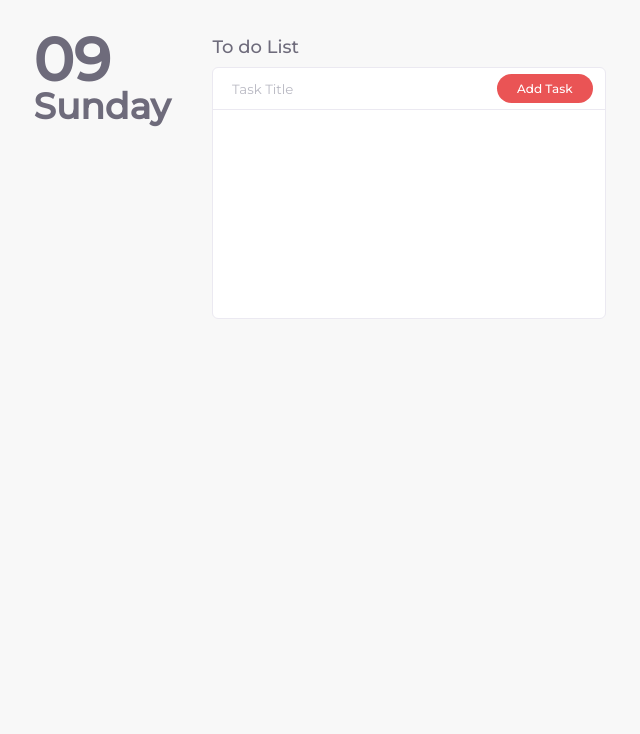
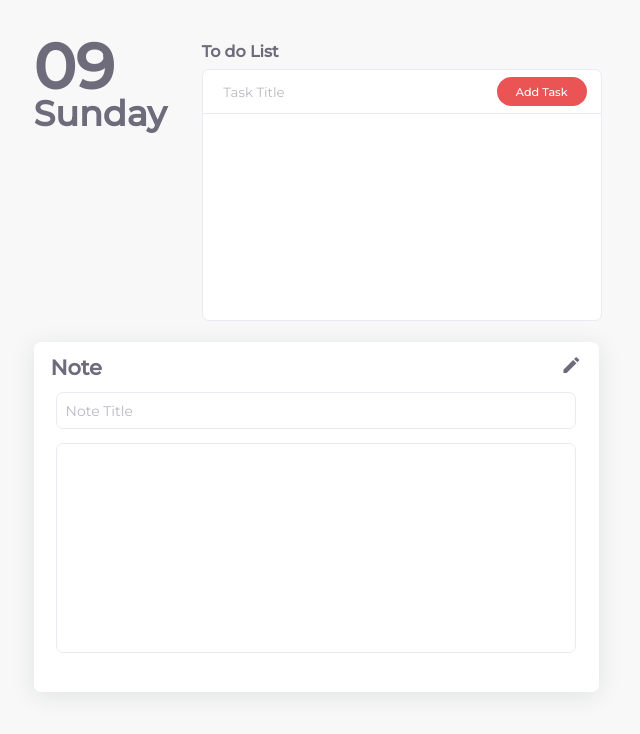
Before and after one commit to joan-KIM/diary, a React (Create React App) app: page / in a window 1280 px wide. Shown: the top 734 px of the page, without its empty margins (632-1272 px from the left). Built offline with nearby package versions, Linux system fonts and the light colour scheme.

Commit message:
노트 마크업, 스타일링

```diff
--- a/src/App.css
+++ b/src/App.css
@@ -3,7 +3,7 @@ body{
   height: 100vh;
   background-color: #F8F8F8;
   font-family: 'Montserrat', sans-serif;
-  font-size: 12px;
+  font-size: 14px;
 }
 
 .App{
@@ -12,13 +12,11 @@ body{
 }
 
 .monthly{
-  /* background-color: red; */
   width: 52%;
   height: 100vh;
 }
 
 .daily{
-  /* background-color: royalblue; */
   width:48%;
 }
 
@@ -28,25 +26,25 @@ body{
 }
 
 .date{
-  font-size: 5em;
+  font-size: 4.5em;
   margin: 0;
   line-height: 80%;
 }
 
 .day{
   margin: 0;
-  font-size: 3em;
+  font-size: 2.5em;
 }
 
 .todolist-wrapper{
   height: 40%;
   width: 400px;
-  margin: 0 3.5em;
+  margin: 0 2.5em;
 }
 
 .todolist-header{
-  font-size: 18px;
-  font-weight: 500;
+  font-size: 16px;
+  font-weight: 600;
   color: #6E6B7B;
   margin: 0;
   margin-bottom: 0.5em;
@@ -94,7 +92,7 @@ body{
   display: block;
   margin-left: auto;
   font-family: 'Montserrat', sans-serif;
-  font-size: 12px;
+  font-size: 0.8em;
   font-weight: 500;
   border-style: none;
   border-radius: 2em;
@@ -182,3 +180,79 @@ label{
 .checked > .checkmark {
   visibility: visible;
 }
+
+.note-section{
+  background-color: #ffffff;
+  height: 350px;
+  margin-right:3.5em;
+  margin-top: 1.5em;
+  border-radius: 0.5em;
+  box-shadow: 0 4px 24px 0 rgb(34, 41, 47, 0.1);
+}
+
+.note-header{
+  display: flex;
+}
+
+.note-header-title{
+  font-size: 1.5em;
+  font-weight: 600;
+  color: #6E6B7B;
+  padding: 0.6em 0.8em;
+  margin:0;
+}
+
+.edit-btn{
+  color: #6E6B7B;
+  font-size: 1.5em;
+  margin-left:auto;
+  padding: 0.6em 0.8em;
+  cursor: pointer;
+}
+
+.note-title, .note{
+  width:92%;
+  margin: auto;
+  display: block;
+  padding: 0.6em;
+  box-sizing: border-box;
+  font-size: 1em;
+  font-family: 'Montserrat', sans-serif;
+  border: 1px solid #EBE9F1;
+  border-radius: 0.5em;
+  color: #6E6B7B;
+  outline: none;
+}
+
+.note-title:focus::placeholder{
+  padding-left: 0.4em;
+  transition: padding-left 0.2s ease;
+}
+.note{
+  margin: 1em auto;
+  height: 60%;
+  resize: none;
+}
+
+.edited > .note-title,
+.edited > .note,
+.editing > .title,
+.editing > .content{
+  display: none;
+}
+
+.title{
+  font-weight: 500;
+  font-size: 1.3em;
+  margin: 0;
+  padding: 0.3em 1.2em;
+  color: #5E5873;
+}
+
+.content{
+  height: 55%;
+  overflow: auto;
+  color: #5E5873;
+  padding: 1em 1.5em;
+  margin:0;
+}
--- a/src/components/Daily.jsx
+++ b/src/components/Daily.jsx
@@ -1,9 +1,42 @@
-import React from "react";
-import reactDom from "react-dom";
+import classNames from "classnames";
+import React, { useState } from "react";
 import Date from "./Date";
 import TodoListContainer from "./TodoListContainer";
+import {MdModeEdit} from "react-icons/md";
 
 export default function Daily(){
+    const [isEdited, setIsEdited] = useState(false);
+    const [isEditing, setIsEditing] = useState(true);
+    const [title, setTitle] = useState('');
+    const [content, setContent] = useState('');
+    const [text, setText] = useState('');
+    const [titleValue, setTitleValue] = useState('');
+
+    const changeHandler = (e) => {
+        setTitleValue(e.target.value);
+    }
+
+    const typing = (e) => {
+        setText(e.target.value);
+    }
+
+    const toggleHandler = () => {
+        setIsEdited(!isEdited);
+        setIsEditing(!isEditing);
+        setTitle(titleValue);
+        setContent(text);
+    }
+
+    const focusHandler = (event) => {
+        event.target.style.border = "1px solid #EA5455";
+        event.target.style.boxShadow = "0px 0px 18px 0px #EBEBEB";
+    }
+
+    const focusOutHandler = (event) => {
+        event.target.style.border = "1px solid #EBE9F1"
+        event.target.style.boxShadow = "none";
+    }
+
     return (
         <div className='daily'>
             <div style={ {display:'flex', marginTop: '3em'} }>
@@ -13,6 +46,26 @@ export default function Daily(){
                     <TodoListContainer />
                 </div>
             </div>
+
+            <div className={classNames('note-section', {edited:isEdited}, {editing:isEditing})} >
+                <div className='note-header'>
+                    <p className='note-header-title' >Note</p>
+                    <MdModeEdit onClick={toggleHandler} className='edit-btn' />
+                </div>
+
+                <input type='text'
+                className='note-title'
+                placeholder='Note Title'
+                value={titleValue}
+                onChange={changeHandler}
+                onFocus={focusHandler}
+                onBlur={focusOutHandler}
+                />
+                <textarea className='note' value={text} onChange={typing} onFocus={focusHandler} onBlur={focusOutHandler} ></textarea>
+
+                <p className='title'>{title}</p>
+                <div className='content'> {content}</div>
+            </div>
         </div>
     )
 }
```
